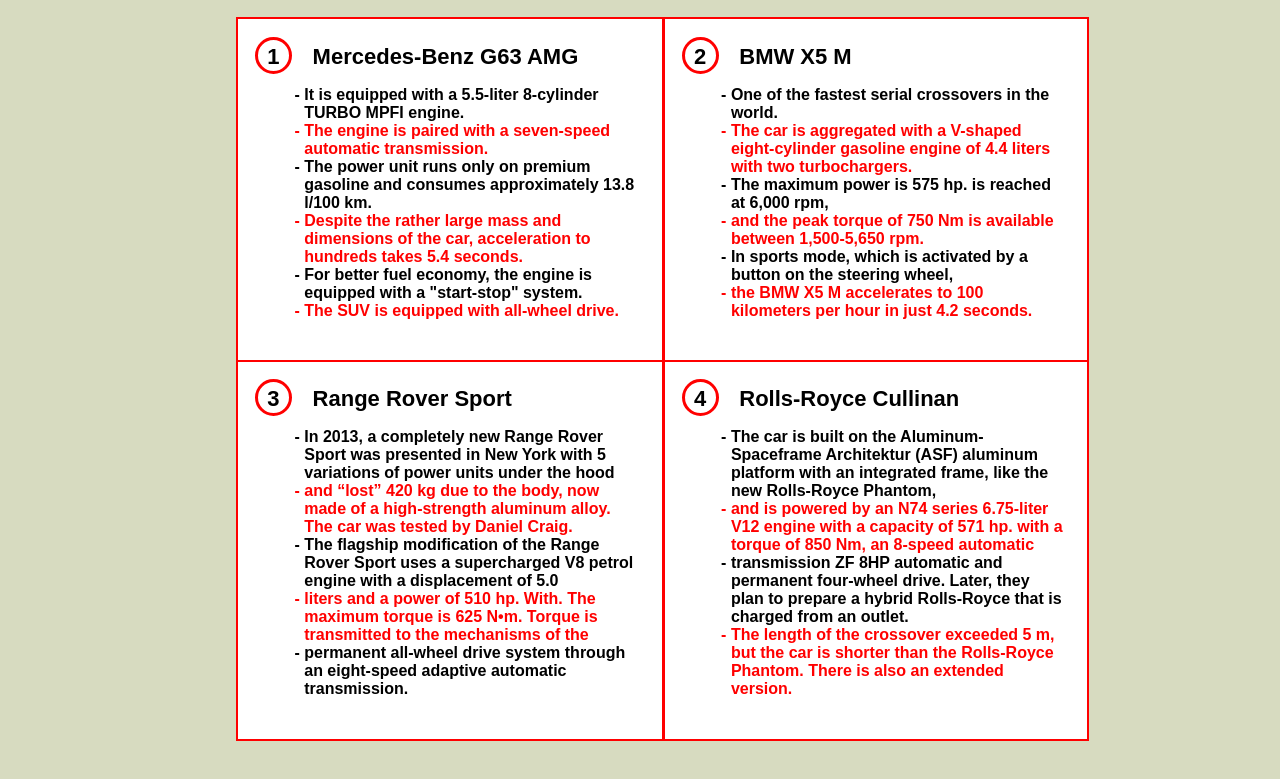
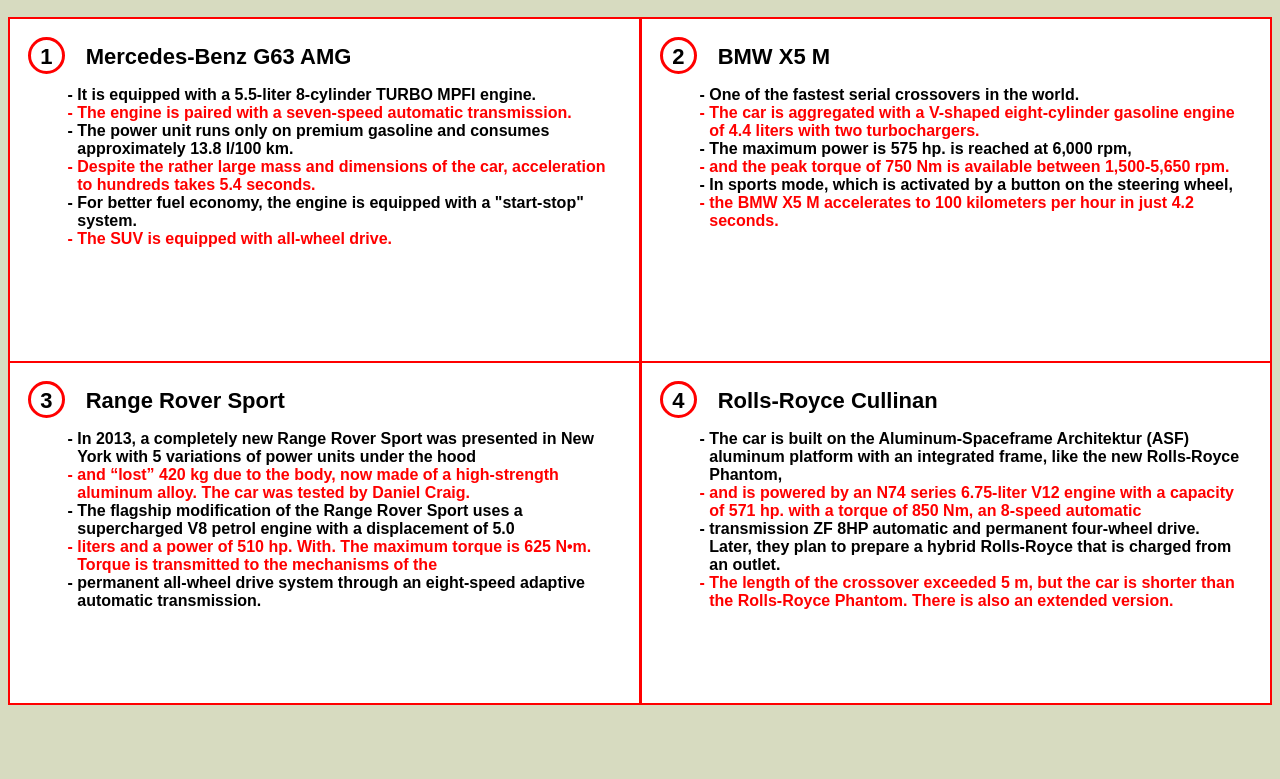
Before and after one commit to DenysGoodMan/WebPractical3.2, a plain HTML site: page index.html in a window 1280 px wide. Shown: the part 57-836 px from the top of the page. After the commit the page ends 812 px from the top, so only its background shows below. Drawn offline with Linux system fonts and the light colour scheme.

Commit message:
First commit

```diff
--- a/css/my-styles.css
+++ b/css/my-styles.css
@@ -17,7 +17,6 @@
     justify-content: center;
     display: flex;
     flex-wrap: wrap;
-    margin-left: 45px;
     margin-bottom: 50px;
 
 }
@@ -26,7 +25,9 @@
     padding: 0;
 }
 .box {
-    flex: 0 1 35%;
+    max-width: 100vh;
+    min-height: 43vh;
+    flex: 0 1 50%;
     word-wrap: break-word;
     font-size: 1rem;
     font-weight: bold;
```
